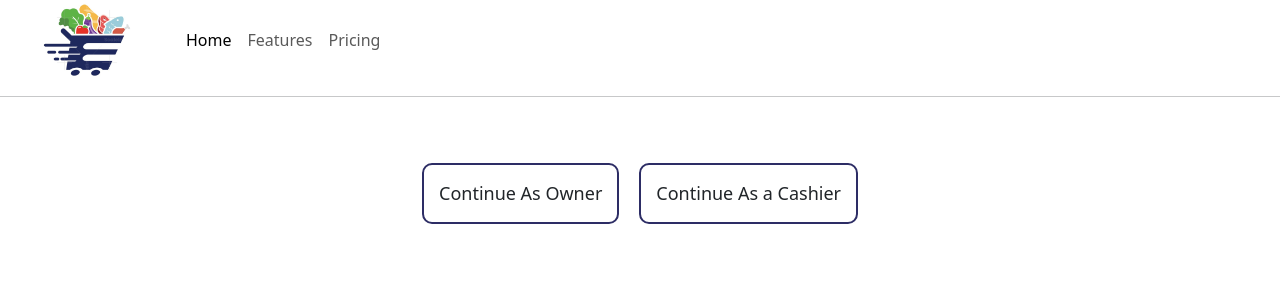
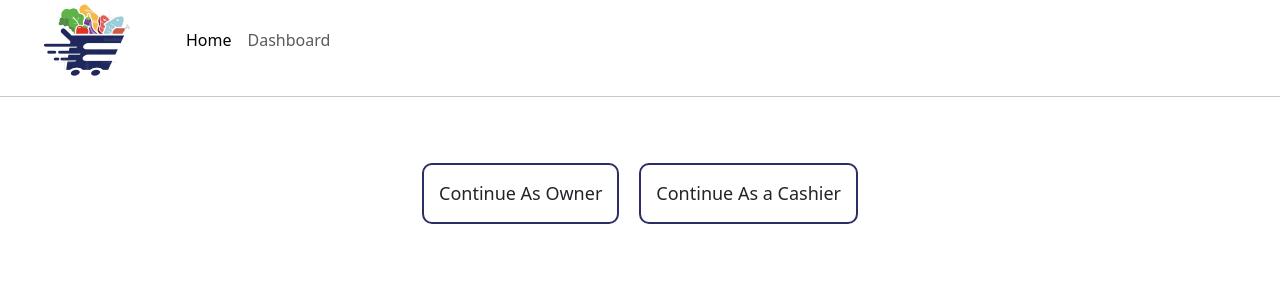
Before and after one commit to mrms106/supermarket-billing, a React (Vite) app in the folder View/: page / in a window 1280 px wide. Shown: the top 300 px of the page. Built offline with nearby package versions, Linux system fonts and the light colour scheme; no server answers.

Commit message:
added logout fuctanality

```diff
--- a/View/src/App.jsx
+++ b/View/src/App.jsx
@@ -52,7 +52,7 @@ console.log(isloggedIn)
   return (
     <>
    <Router>
-    <Navbar/>
+    <Navbar isloggedIn={isloggedIn} isowner={isowner}/>
     <Routes>
 
         <Route path='/' element={<Startscreen/>} />
--- a/View/src/components/include/navbar.jsx
+++ b/View/src/components/include/navbar.jsx
@@ -1,20 +1,31 @@
 import './navbar.css'
 import logo from '../../assets/logo.jpg'
-export default function Navbar(){
+export default function Navbar({isloggedIn,isowner}){
+
+  const logout=async()=>{
+    const response=await fetch("http://localhost:8080/api/logout",{
+      credentials:'include'
+    })
+    if(!response.ok){
+      alert("problem in logout")
+      return
+    }
+    alert("user logout succesfull")
+  }
     return(
         <>
    <div className="navmain">
    <nav className="navbar navbar-expand-lg bg-body-tertiary">
   <div className="container-fluid">
-    <a className="navbar-brand" href="#"><img src={logo}/> </a>
+    <a className="navbar-brand" href="/"><img src={logo}/> </a>
     <button className="navbar-toggler" type="button" data-bs-toggle="collapse" data-bs-target="#navbarNavAltMarkup" aria-controls="navbarNavAltMarkup" aria-expanded="false" aria-label="Toggle navigation">
       <span className="navbar-toggler-icon"></span>
     </button>
     <div className="collapse navbar-collapse" id="navbarNavAltMarkup">
       <div className="navbar-nav">
-        <a className="nav-link active" aria-current="page" href="#">Home</a>
-        <a className="nav-link" href="#">Features</a>
-        <a className="nav-link" href="#">Pricing</a>
+        <a className="nav-link active" aria-current="page" href="/">Home</a>
+        <a className="nav-link" href={isowner=== "owner" ? "/dashboard" : "/sell"}>Dashboard</a>
+        <a className="nav-link" href="" onClick={logout}>{isloggedIn ? "log-Out" : null}</a>
       </div>
     </div>
   </div>
```
